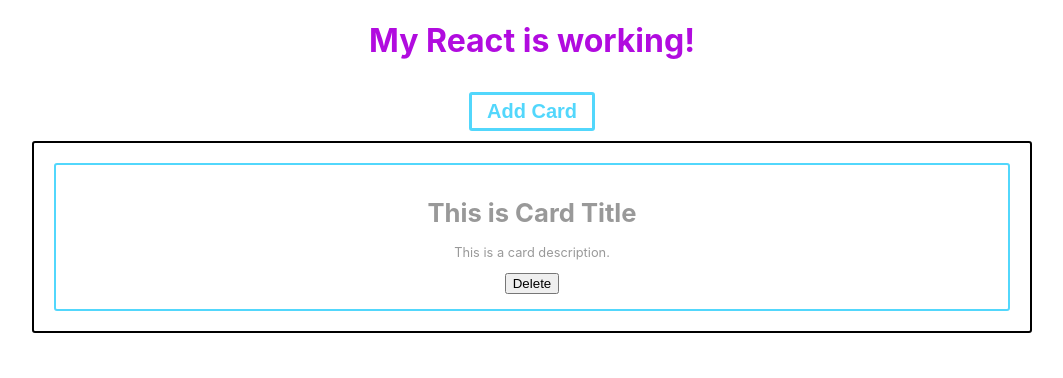
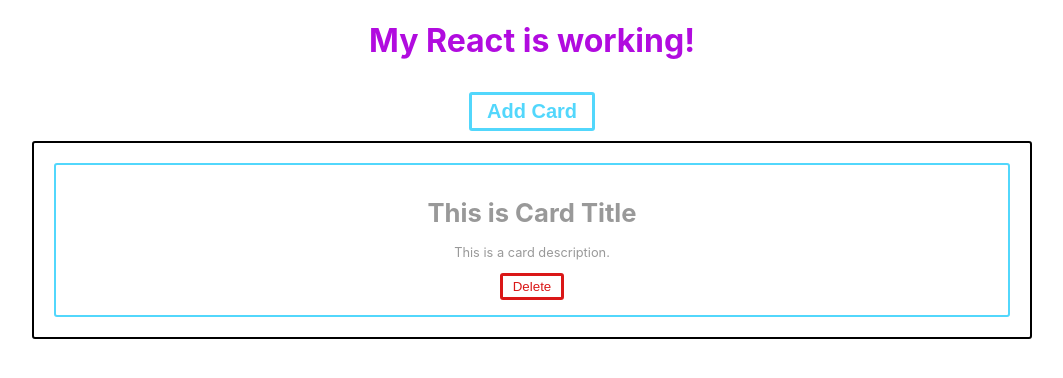
Before and after one commit to 00-Seven/react-test, a React (Create React App) app: page / in a window 1280 px wide. Both pictures are taken after a click on the button "Add Card". Shown: the top 378 px of the page, without its empty margins (108-1171 px from the left). Built offline with nearby package versions, Linux system fonts and the light colour scheme.

Commit message:
modify delete button design

```diff
--- a/src/App.css
+++ b/src/App.css
@@ -15,6 +15,18 @@
   border-radius: 3px;
   font-size: 20px;
   font-weight: 600;
+}
+
+.DelButton {
+  padding: 3px 10px;
+  color: #da1717;
+  background-color: #ffffff;
+  border: 3px #da1717 solid;
+  border-radius: 3px;
+}
+.DelButton:active{
+  color: #ffffff;
+  background-color: #da1717;
 }
 .AddButton:active{
   color: #ffffff;
--- a/src/Card.js
+++ b/src/Card.js
@@ -6,7 +6,7 @@
         <div className="Card">
             <h1>{title}</h1>
             <p>{description}</p>
-            <button  onClick={()=>{deleteCard(id)}} >Delete</button>
+            <button  onClick={()=>{deleteCard(id)}} className="DelButton" >Delete</button>
         </div>
     );
 }
```
